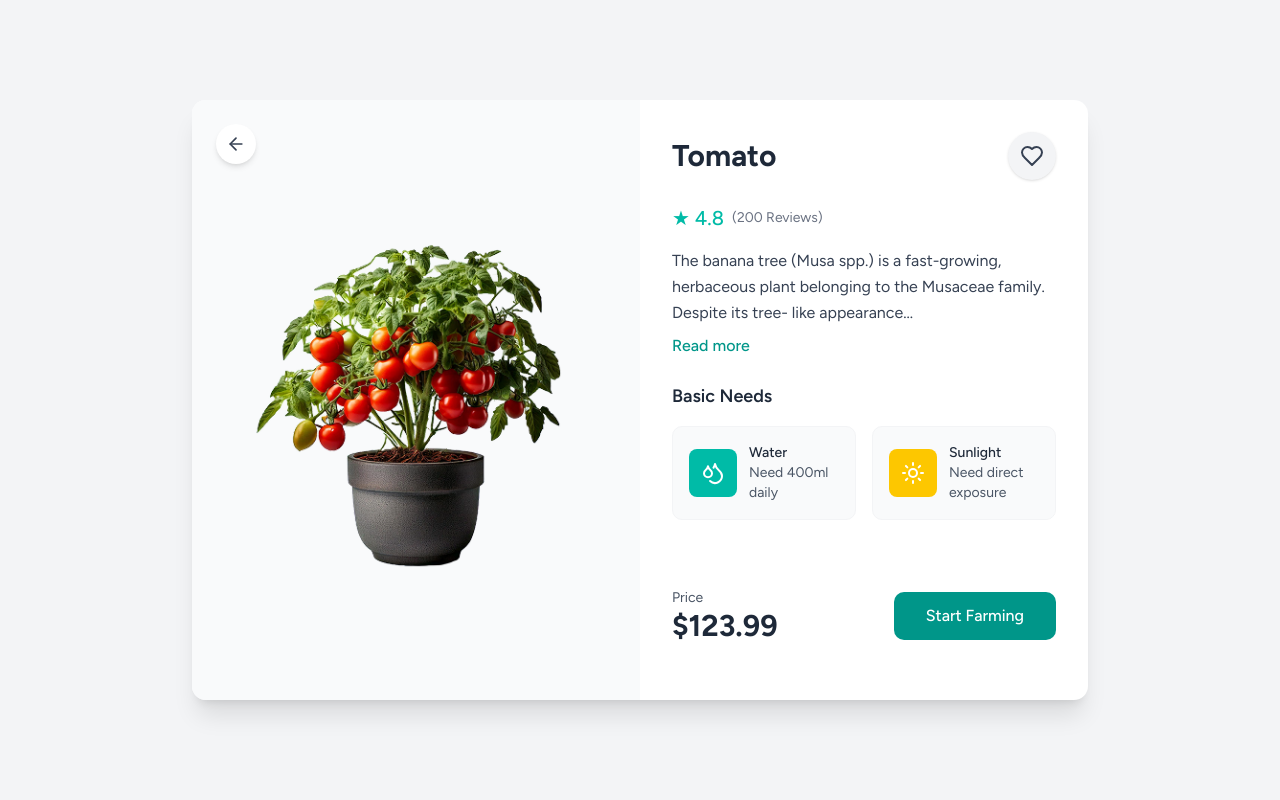
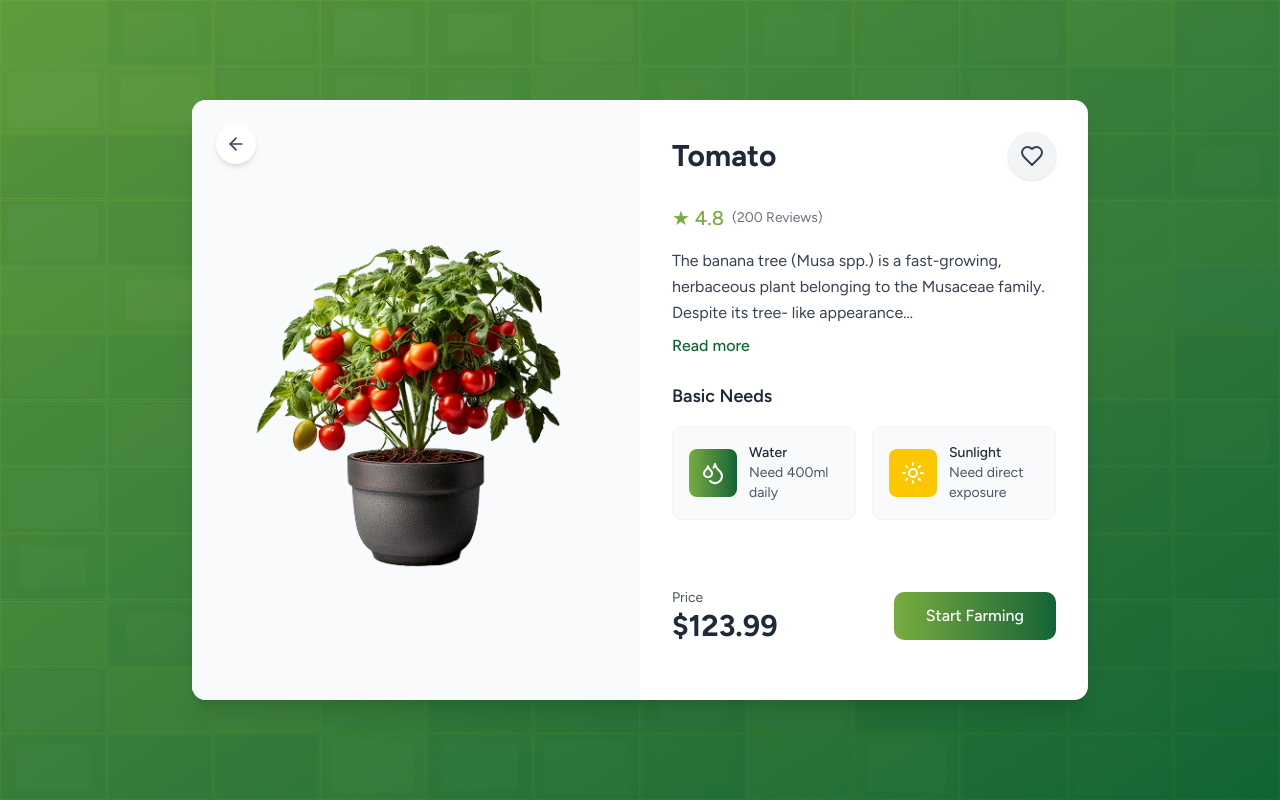
Before and after one commit to SooryaCodes/FarmQuestWeb, a Next.js app: page /detail in a window 1280 px wide. Built offline with nearby package versions, Linux system fonts and the light colour scheme.

Commit message:
style:updated detail page ui

```diff
--- a/src/app/detail/page.tsx
+++ b/src/app/detail/page.tsx
@@ -1,16 +1,27 @@
 "use client";
 
 import Image from "next/image";
-import { useState } from "react";
+import { useState, useEffect } from "react";
 import { ArrowLeft, Heart, Sun, Droplets } from "lucide-react";
 import Link from "next/link";
+import { BackgroundGrid } from "@/components/ui/BackgroundGrid";
 
 export default function PlantDetailPage() {
   const [isFavorite, setIsFavorite] = useState(false);
+  const [isClient, setIsClient] = useState(false);
+
+  useEffect(() => {
+    setIsClient(true);
+  }, []);
 
   return (
-    <div className="flex flex-col items-center justify-center min-h-screen bg-white md:bg-gray-100 md:py-10">
-      <div className="w-full max-w-md md:max-w-4xl bg-white md:rounded-xl md:shadow-xl overflow-hidden">
+    <div className="flex flex-col items-center justify-center min-h-screen bg-white md:bg-transparent md:py-10 relative">
+      {/* Background Grid - only visible on desktop */}
+      <div className="hidden md:block absolute inset-0">
+        <BackgroundGrid isClient={isClient} />
+      </div>
+
+      <div className="w-full max-w-md md:max-w-4xl bg-white md:rounded-xl md:shadow-xl overflow-hidden relative z-10">
         {/* Mobile layout (default) and Desktop layout with md: breakpoint */}
         <div className="relative md:hidden">
           {/* Mobile Layout */}
@@ -48,7 +59,7 @@ export default function PlantDetailPage() {
               <div className="flex justify-between items-center mb-2">
                 <h2 className="text-xl sm:text-2xl font-bold text-gray-800">Tomato</h2>
                 <div className="flex items-center">
-                  <span className="text-teal-500 text-base sm:text-lg">★ 4.8</span>
+                  <span className="text-[#77AD3F] text-base sm:text-lg">★ 4.8</span>
                   <span className="text-gray-500 text-xs sm:text-sm ml-1">(200 Reviews)</span>
                 </div>
               </div>
@@ -57,7 +68,7 @@ export default function PlantDetailPage() {
                 The banana tree (Musa spp.) is a fast-growing, herbaceous
                 plant belonging to the Musaceae family. Despite its tree-
                 like appearance...
-                <span className="text-teal-500 ml-1">Read more</span>
+                <span className="text-[#0F6435] ml-1">Read more</span>
               </p>
 
               {/* Basic Needs */}
@@ -65,7 +76,7 @@ export default function PlantDetailPage() {
                 <h3 className="text-gray-700 text-sm sm:text-base font-medium mb-2 sm:mb-3">Basic Needs</h3>
                 <div className="flex gap-2 sm:gap-3">
                   <div className="flex items-center bg-gray-100 rounded-lg p-2 sm:p-3 flex-1">
-                    <div className="bg-teal-500 p-1.5 sm:p-2 rounded-md mr-2">
+                    <div className="bg-gradient-to-r from-[#77AD3F] to-[#0F6435] p-1.5 sm:p-2 rounded-md mr-2">
                       <Droplets className="text-white" size={16} />
                     </div>
                     <div>
@@ -91,7 +102,7 @@ export default function PlantDetailPage() {
                   <p className="text-gray-600 text-xs sm:text-sm">Price</p>
                   <p className="text-xl sm:text-2xl font-bold">$123.99</p>
                 </div>
-                <button className="bg-teal-500 text-white py-2 sm:py-3 px-4 sm:px-6 rounded-full text-sm sm:text-base font-medium hover:bg-teal-600 transition-colors">
+                <button className="bg-gradient-to-r from-[#77AD3F] to-[#0F6435] text-white py-2 sm:py-3 px-4 sm:px-6 rounded-full text-sm sm:text-base font-medium hover:shadow-md active:scale-[0.99] transition-all">
                   Start Farming
                 </button>
               </div>
@@ -138,7 +149,7 @@ export default function PlantDetailPage() {
             </div>
 
             <div className="flex items-center mb-4">
-              <span className="text-teal-500 text-xl font-medium">★ 4.8</span>
+              <span className="text-[#77AD3F] text-xl font-medium">★ 4.8</span>
               <span className="text-gray-500 text-sm ml-2">(200 Reviews)</span>
             </div>
 
@@ -148,13 +159,13 @@ export default function PlantDetailPage() {
                 plant belonging to the Musaceae family. Despite its tree-
                 like appearance...
               </p>
-              <button className="text-teal-600 font-medium mt-2 hover:text-teal-700">Read more</button>
+              <button className="text-[#0F6435] font-medium mt-2 hover:text-[#77AD3F]">Read more</button>
             </div>
 
             <h3 className="text-gray-800 font-semibold text-lg mb-4">Basic Needs</h3>
             <div className="grid grid-cols-2 gap-4 mb-8">
               <div className="flex items-center bg-gray-50 rounded-lg p-4 border border-gray-100">
-                <div className="bg-teal-500 p-3 rounded-md mr-3">
+                <div className="bg-gradient-to-r from-[#77AD3F] to-[#0F6435] p-3 rounded-md mr-3">
                   <Droplets className="text-white" size={24} />
                 </div>
                 <div>
@@ -179,7 +190,7 @@ export default function PlantDetailPage() {
                   <p className="text-gray-600 text-sm">Price</p>
                   <p className="text-3xl font-bold text-gray-800">$123.99</p>
                 </div>
-                <button className="bg-teal-600 text-white py-3 px-8 rounded-lg font-medium hover:bg-teal-700 transition-colors">
+                <button className="bg-gradient-to-r from-[#77AD3F] to-[#0F6435] text-white py-3 px-8 rounded-lg font-medium hover:shadow-md active:scale-[0.99] transition-all">
                   Start Farming
                 </button>
               </div>
```
